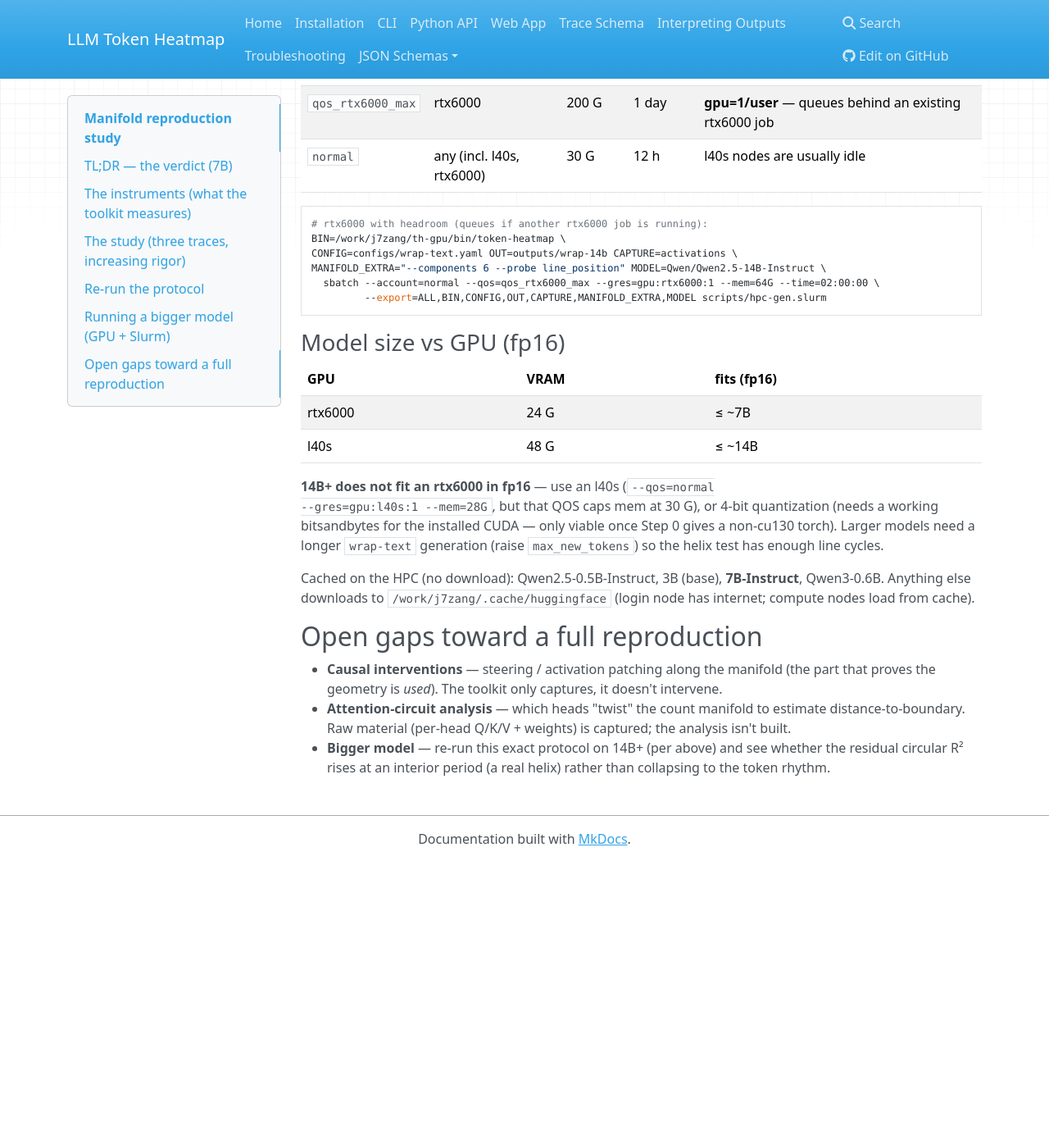
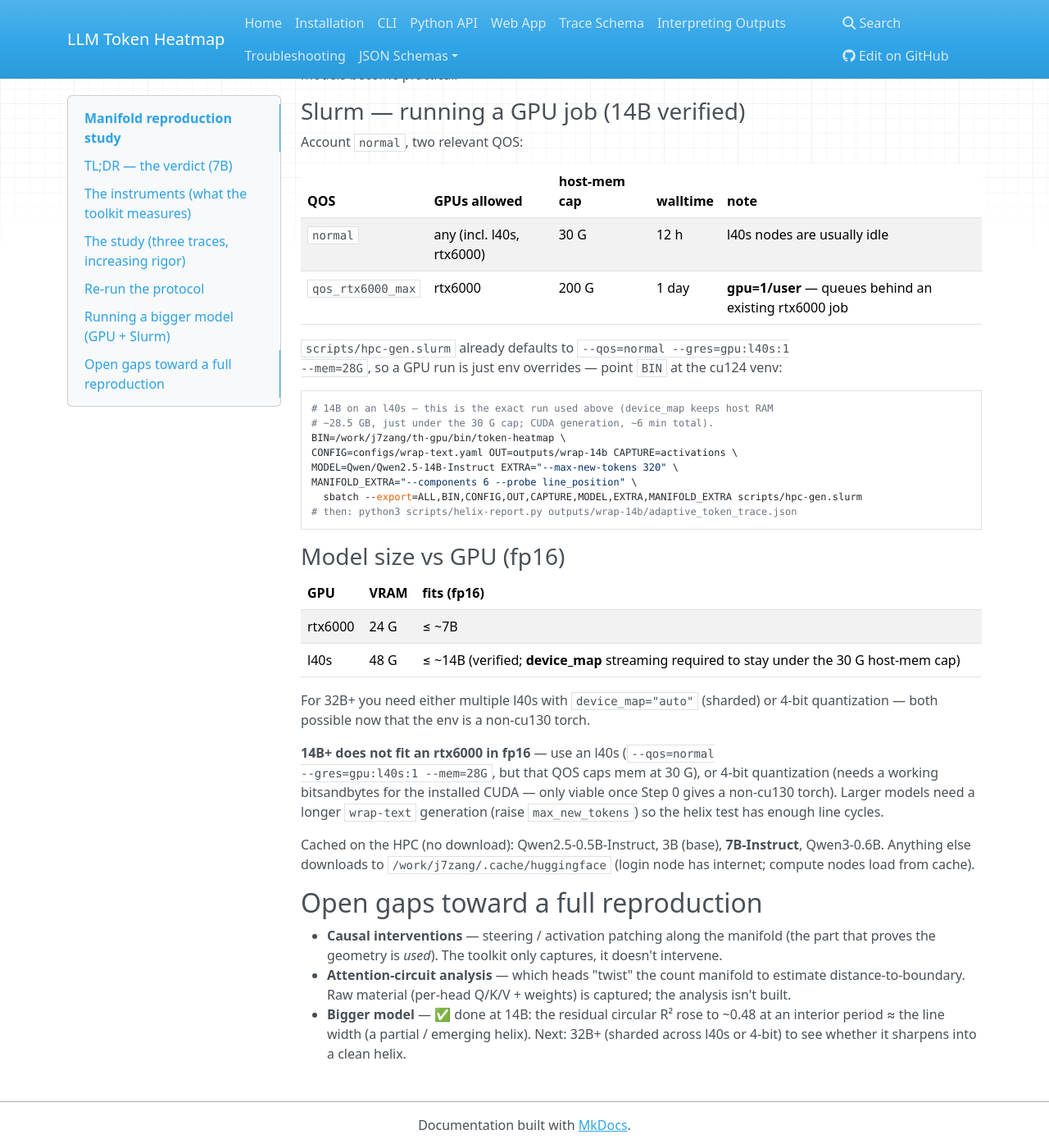
Before and after one commit to zangjiucheng/Token-Heatmap, an MkDocs documentation site: the page built from docs/manifold-reproduction.md, in a window 1280 px wide and 1400 px high, scrolled down 2631 px. Shown: the whole window at 82% size. Built offline with MkDocs 1.6.1, drawn with Linux system fonts in a browser that asks for light colours; nearby versions of some CDN libraries; before the commit the page ends 3682 px from its top, so only the background shows below that; some of the changed text lies outside the part shown.

Commit message:
docs: 14B result — helix emerges with scale (7B none -> 14B partial)
14B on l40s GPU: line_position linear R²=0.92, and the residualised circular
signal rises to ~0.48 at an interior period (~line width) vs 7B's 0.25 at the
range boundary — a partial/emerging helix. Fix the bigger-model Slurm section
(14B runs on l40s, not rtx6000; device_map keeps host RAM under the 30G cap).

Co-Authored-By: Claude Opus 4.8 <noreply@anthropic.com>

````diff
--- a/docs/manifold-reproduction.md
+++ b/docs/manifold-reproduction.md
@@ -7,14 +7,15 @@ on an open model? This is the protocol we used, what we found on
 
 ## TL;DR — the verdict (7B)
 
-| Claim from the paper | On Qwen2.5‑7B | Evidence |
+| Claim from the paper | On open models | Evidence |
 | --- | --- | --- |
-| The model **tracks line position / count** | ✅ **yes** | `line_position` linearly decodes from the residual stream at **CV R² ≈ 0.88** (mid layers), and it survives decorrelating content from column. |
-| It encodes that count **on a helix** (periodic manifold) | ❌ **not detectably** | After removing the linear ramp, the circular coordinate is only weakly decodable (residual R² ≈ 0.25) and at a period equal to the line width (a single bend, not a repeating coil). |
+| The model **tracks line position / count** | ✅ **yes** | `line_position` linearly decodes from the residual stream at **CV R² ≈ 0.88 (7B) → 0.92 (14B)**, and it survives decorrelating content from column. |
+| It encodes that count **on a helix** (periodic manifold) | ⚠️ **emerges with scale** | After removing the linear ramp: **7B** → residual circular R² ≈ 0.25 at the range *boundary* (a single bend, no helix). **14B** → ≈ **0.48 at an *interior* period ≈ the line width** — a partial / emerging helix. Likely sharper still at Claude‑3.5‑Haiku scale. |
 
-So the 7B **counts** (linearly), but doesn't appear to use a **helix** to do it.
-The paper's model is Claude 3.5 Haiku — far larger; helical/Fourier
-representations may need that scale to emerge.
+So both models **count** (linearly). The **helix** is not there at 7B but
+**starts to appear at 14B** (a real interior-period circular component, ~½ as
+strong as the linear ramp) — consistent with the paper's helical representation
+emerging with model scale. The paper's model (Claude 3.5 Haiku) is larger again.
 
 ## The instruments (what the toolkit measures)
 
@@ -45,14 +46,18 @@ scalar), the probe R², and the Helix R².
 The lesson is that **you must decorrelate the scalar from token content**, and
 use a **long** trace, or you get a confounded or aliased "helix".
 
-| Trace (`configs/…`) | content vs column | linear R² | helix |
-| --- | --- | --- | --- |
-| `linebreak.yaml` (count 1–80, ~3 lines) | decorrelated but **too short** | 0.83 (counting region) | artifacts (period 3 = token rhythm; period 29 = range) |
-| `count-clean.yaml` (`0123456789` ×13) | **confounded** (column ≡ digit) | 0.99 | period‑8, residual R² 0.85–0.99 — but this is the **digit‑token manifold**, not counting |
-| `wrap-text.yaml` (hard‑wrapped prose, ~40 lines) | **decorrelated + long** | **0.88** | residual R² ≈ 0.25 at period≈range → **no counting helix** |
+| Trace (`configs/…`) | model | content vs column | linear R² | helix |
+| --- | --- | --- | --- | --- |
+| `linebreak.yaml` (count 1–80, ~3 lines) | 7B | decorrelated but **too short** | 0.83 | artifacts (period 3 = token rhythm; period 29 = range) |
+| `count-clean.yaml` (`0123456789` ×13) | 7B | **confounded** (column ≡ digit) | 0.99 | period‑8, residual R² 0.85–0.99 — but this is the **digit‑token manifold**, not counting |
+| `wrap-text.yaml` (hard‑wrapped prose, ~40 lines) | 7B | **decorrelated + long** | 0.88 | residual R² ≈ 0.25 at period≈range → **no counting helix** |
+| `wrap-text.yaml` | **14B** (GPU) | **decorrelated + long** | **0.92** | residual R² ≈ **0.48 at interior period ≈ line width** → **partial / emerging helix** |
 
-Once content is decorrelated (`wrap-text`), the gorgeous period‑8 helix from the
-repeating‑digit trace **vanishes** — confirming it was the digit manifold.
+Two lessons: (1) once content is decorrelated (`wrap-text`), the gorgeous period‑8
+helix from the repeating‑digit trace **vanishes** — confirming it was the digit
+manifold; (2) scaling 7B → 14B moves the residual circular signal from
+*0.25 at the range boundary* (a bend) to *0.48 at an interior period matching the
+line width* (an emerging coil) — the helix sharpening with scale.
 
 ## Re‑run the protocol
 
@@ -107,22 +112,27 @@ pip install -e /work/j7zang/Token-Heatmap
 With CUDA live, generation is fast (model load ~1 min dominates), so longer
 `wrap-text` traces and bigger models become practical.
 
-### Slurm — RTX‑6000
+### Slurm — running a GPU job (14B verified)
 
 Account `normal`, two relevant QOS:
 
-| QOS | GPUs allowed | mem cap | walltime | note |
+| QOS | GPUs allowed | host‑mem cap | walltime | note |
 | --- | --- | --- | --- | --- |
+| `normal` | any (incl. l40s, rtx6000) | 30 G | 12 h | l40s nodes are usually idle |
 | `qos_rtx6000_max` | rtx6000 | 200 G | 1 day | **gpu=1/user** — queues behind an existing rtx6000 job |
-| `normal` | any (incl. l40s, rtx6000) | 30 G | 12 h | l40s nodes are usually idle |
+
+`scripts/hpc-gen.slurm` already defaults to `--qos=normal --gres=gpu:l40s:1
+--mem=28G`, so a GPU run is just env overrides — point `BIN` at the cu124 venv:
 
 ```bash
-# rtx6000 with headroom (queues if another rtx6000 job is running):
+# 14B on an l40s — this is the exact run used above (device_map keeps host RAM
+# ~28.5 GB, just under the 30 G cap; CUDA generation, ~6 min total).
 BIN=/work/j7zang/th-gpu/bin/token-heatmap \
 CONFIG=configs/wrap-text.yaml OUT=outputs/wrap-14b CAPTURE=activations \
-MANIFOLD_EXTRA="--components 6 --probe line_position" MODEL=Qwen/Qwen2.5-14B-Instruct \
-  sbatch --account=normal --qos=qos_rtx6000_max --gres=gpu:rtx6000:1 --mem=64G --time=02:00:00 \
-         --export=ALL,BIN,CONFIG,OUT,CAPTURE,MANIFOLD_EXTRA,MODEL scripts/hpc-gen.slurm
+MODEL=Qwen/Qwen2.5-14B-Instruct EXTRA="--max-new-tokens 320" \
+MANIFOLD_EXTRA="--components 6 --probe line_position" \
+  sbatch --export=ALL,BIN,CONFIG,OUT,CAPTURE,MODEL,EXTRA,MANIFOLD_EXTRA scripts/hpc-gen.slurm
+# then: python3 scripts/helix-report.py outputs/wrap-14b/adaptive_token_trace.json
 ```
 
 ### Model size vs GPU (fp16)
@@ -130,7 +140,10 @@ MANIFOLD_EXTRA="--components 6 --probe line_position" MODEL=Qwen/Qwen2.5-14B-Ins
 | GPU | VRAM | fits (fp16) |
 | --- | --- | --- |
 | rtx6000 | 24 G | ≤ ~7B |
-| l40s | 48 G | ≤ ~14B |
+| l40s | 48 G | ≤ ~14B (verified; **device_map** streaming required to stay under the 30 G host‑mem cap) |
+
+For 32B+ you need either multiple l40s with `device_map="auto"` (sharded) or
+4‑bit quantization — both possible now that the env is a non‑cu130 torch.
 
 **14B+ does not fit an rtx6000 in fp16** — use an l40s (`--qos=normal
 --gres=gpu:l40s:1 --mem=28G`, but that QOS caps mem at 30 G), or 4‑bit
@@ -150,6 +163,6 @@ node has internet; compute nodes load from cache).
 - **Attention‑circuit analysis** — which heads "twist" the count manifold to
   estimate distance‑to‑boundary. Raw material (per‑head Q/K/V + weights) is
   captured; the analysis isn't built.
-- **Bigger model** — re‑run this exact protocol on 14B+ (per above) and see
-  whether the residual circular R² rises at an interior period (a real helix)
-  rather than collapsing to the token rhythm.
+- **Bigger model** — ✅ done at 14B: the residual circular R² rose to ~0.48 at an
+  interior period ≈ the line width (a partial / emerging helix). Next: 32B+
+  (sharded across l40s or 4‑bit) to see whether it sharpens into a clean helix.
````
